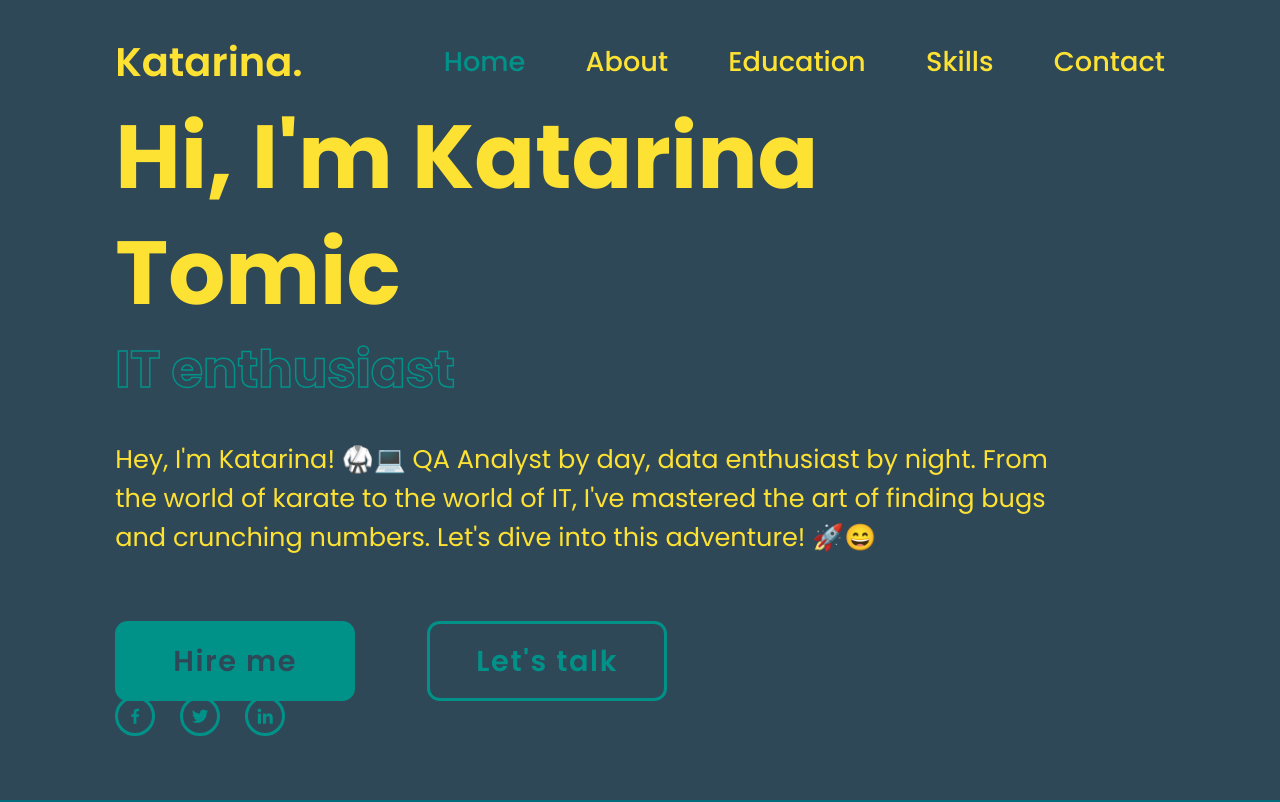
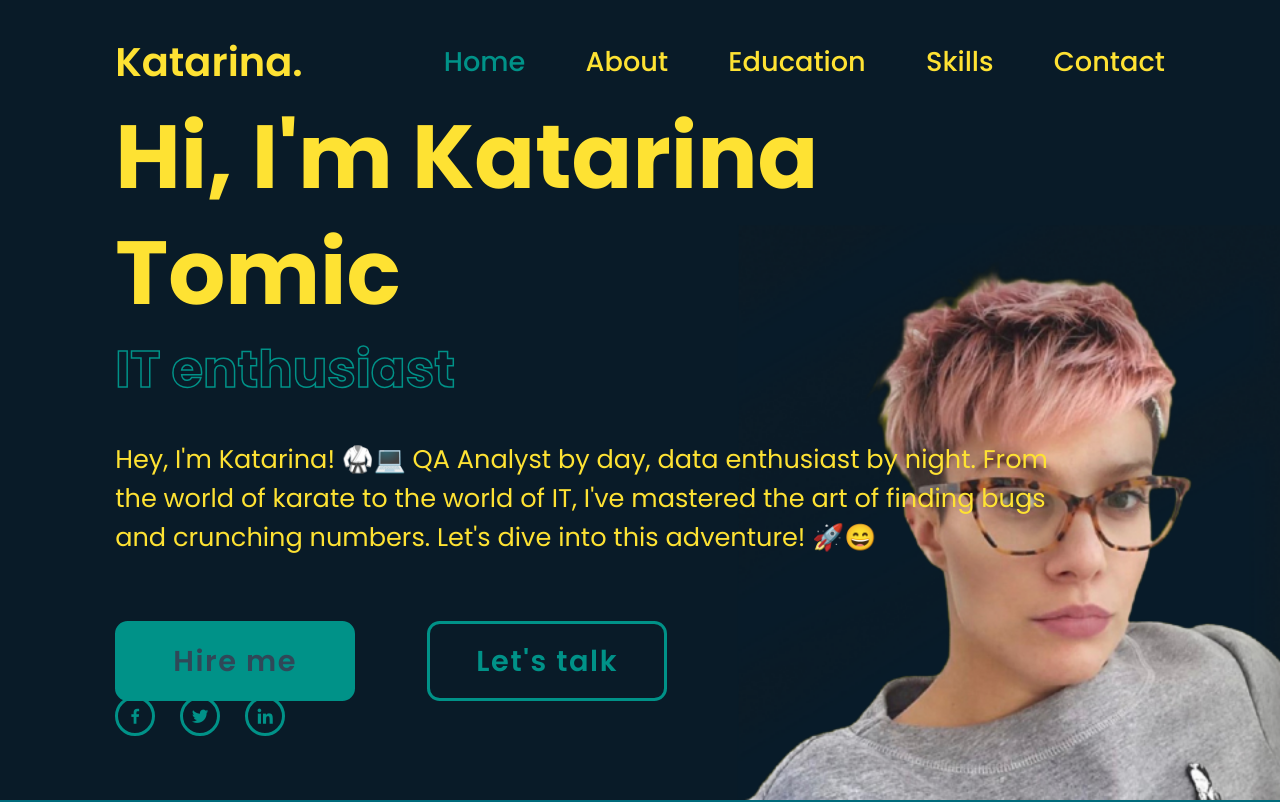
Before and after one commit to KetiBoginja/cv-portfolio, a plain HTML site: page index.html in a window 1280 px wide. Shown: the top 802 px of the page. Drawn offline with nearby package versions, Linux system fonts and the light colour scheme.

Commit message:
fixed pic

```diff
--- a/css/style.css
+++ b/css/style.css
@@ -82,7 +82,7 @@ section {
     display: flex;
     align-items: center;
     padding: 0 9%;
-    background: url(images/profile-cover-new.png) no-repeat;
+    background: url(../images/profile-cover-new.png) no-repeat;
     background-size: cover;
     background-position: center;
 }
```
